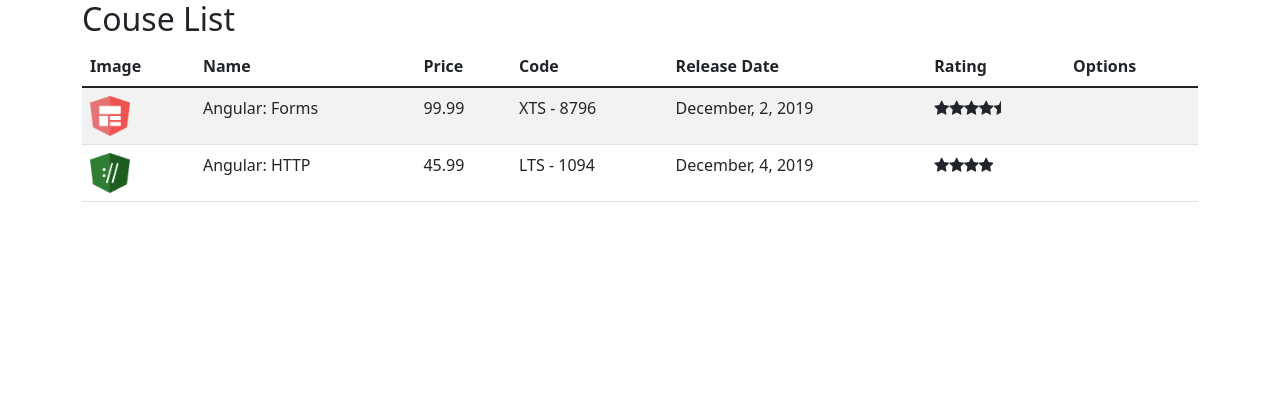
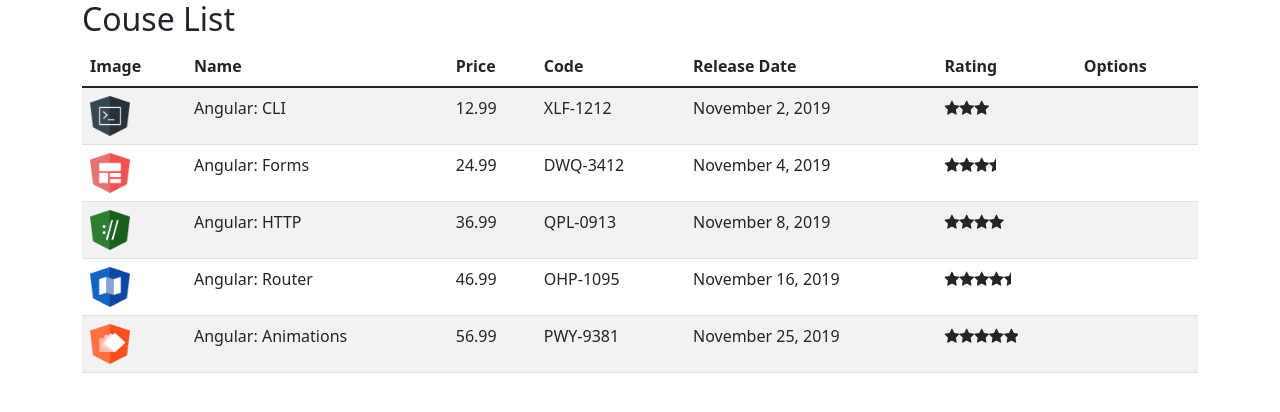
Before and after one commit to JuniorMoura10/course-manager1, an Angular app: page / in a window 1280 px wide. Shown: the top 412 px of the page. Built offline with nearby package versions, Linux system fonts and the light colour scheme.

Commit message:
injeção de dependências com decorator @Injectable

```diff
--- a/src/app/courses/course-list.component.ts
+++ b/src/app/courses/course-list.component.ts
@@ -1,5 +1,6 @@
 import { Component, OnInit } from "@angular/core";
 import { Course } from "./course";
+import { CouseService } from "./course-service";
 
 @Component({
      selector: 'app-course-list',
@@ -9,29 +10,12 @@
 
     courses: Course[] = [];
 
+    constructor(private courseService: CouseService){
+
+    }
+
     ngOnInit(): void {
-        this.courses = [
-            {
-                id: 1,
-                name: 'Angular: Forms',
-                imageUrl: '/assets/images/forms.png',
-                price: 99.99,
-                code: 'XTS - 8796',
-                duration: 120,
-                rating: 4.5,
-                releaseDate: 'December, 2, 2019'
-            },
-            {
-                id: 2,
-                name: 'Angular: HTTP',
-                imageUrl: '/assets/images/http.png',
-                price: 45.99,
-                code: 'LTS - 1094',
-                duration: 80,
-                rating: 4,
-                releaseDate: 'December, 4, 2019'
-            }
-        ]
+        this.courses = this.courseService.retrieveAll();
     }
 
 }
--- /dev/null
+++ b/src/app/courses/course-service.ts
@@ -0,0 +1,72 @@
+import { Injectable } from "@angular/core";
+import { Course } from "./course";
+
+@Injectable({
+    providedIn: 'root'
+})
+
+export class CouseService {
+
+    retrieveAll(): Course[]{
+        return COURSES;
+    }
+
+}
+
+var COURSES: Course[] = [
+    {
+        id: 1,
+        name: 'Angular: CLI',
+        releaseDate: 'November 2, 2019',
+        description: 'Neste curso, os alunos irão obter um grande conhecimento nos principais recursos do CLI.',
+        duration: 120,
+        code: 'XLF-1212',
+        rating: 3,
+        price: 12.99,
+        imageUrl: '/assets/images/cli.png',
+    },
+    {
+        id: 2,
+        name: 'Angular: Forms',
+        releaseDate: 'November 4, 2019',
+        description: 'Neste curso, os alunos irão obter um conhecimento aprofundado sobre os recursos disponíveis no módulo de Forms.',
+        duration: 80,
+        code: 'DWQ-3412',
+        rating: 3.5,
+        price: 24.99,
+        imageUrl: '/assets/images/forms.png',
+    },
+    {
+        id: 3,
+        name: 'Angular: HTTP',
+        releaseDate: 'November 8, 2019',
+        description: 'Neste curso, os alunos irão obter um conhecimento aprofundado sobre os recursos disponíveis no módulo de HTTP.',
+        duration: 80,
+        code: 'QPL-0913',
+        rating: 4.0,
+        price: 36.99,
+        imageUrl: '/assets/images/http.png',
+    },
+    {
+        id: 4,
+        name: 'Angular: Router',
+        releaseDate: 'November 16, 2019',
+        description: 'Neste curso, os alunos irão obter um conhecimento aprofundado sobre os recursos disponíveis no módulo de Router.',
+        duration: 80,
+        code: 'OHP-1095',
+        rating: 4.5,
+        price: 46.99,
+        imageUrl: '/assets/images/router.png',
+    },
+    {
+        id: 5,
+        name: 'Angular: Animations',
+        releaseDate: 'November 25, 2019',
+        description: 'Neste curso, os alunos irão obter um conhecimento aprofundado sobre os recursos disponíveis sobre Animation.',
+        duration: 80,
+        code: 'PWY-9381',
+        rating: 5,
+        price: 56.99,
+        imageUrl: '/assets/images/animations.png',
+    }
+];
--- a/src/app/courses/course.ts
+++ b/src/app/courses/course.ts
@@ -7,5 +7,6 @@
     duration: number = 0;
     rating: number = 0;
     releaseDate: string = '';
+    description: string = '';
 
 }
```
